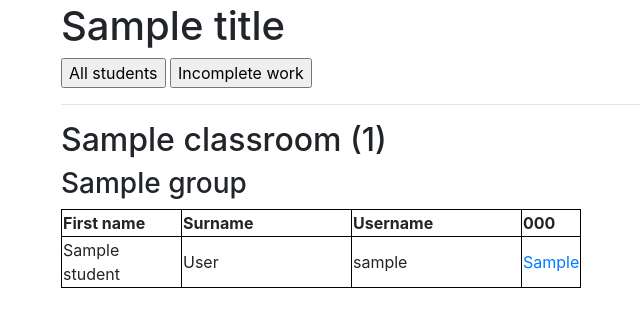
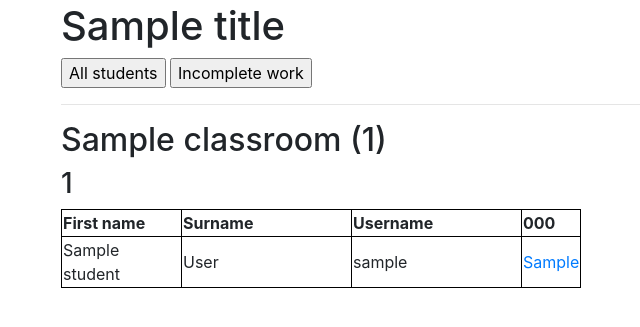
Before and after one commit to gbaman/classroom-repl-it-tracker, a Flask app: template repl_tracker/templates/main.html in a window 1280 px wide. Shown: the part 56-383 px from the top of the page, without its empty margins (24-664 px from the left). Run offline with Flask 2, Linux system fonts and the light colour scheme; the template is opened without the code that fills it: most values are stand-ins (such as "Sample title", 1, 10 or a date in 2020); parts of the project's set-up code (start-up, migrations or seed data) failed here and were passed over; some libraries are stand-ins or nearby versions.

Commit message:
Add groups support

```diff
--- a/repl_tracker/config_example.py
+++ b/repl_tracker/config_example.py
@@ -18,6 +18,9 @@ years = [YearGroup("YEAR-NAME", 123456, [123456], []),
 # If you want to ignore any users
 ignored_usernames = []
 
+# Used to create subgroups in a single Team. Format should be email_address, class_name
+student_csv_file_path = ""
+
 # Used for email reminders for students
 email_username = ""
 email_password = ""
--- a/repl_tracker/helpers.py
+++ b/repl_tracker/helpers.py
@@ -16,7 +16,7 @@ class Email():
         self.mail_body = mail_body
 
 
-def get_students_missing_work(classrooms:List[repl_teams.Team]):
+def get_students_missing_work(classrooms:List["repl_teams.Team"]):
 
     for classroom in classrooms:
         students_missing_work = []
@@ -71,10 +71,8 @@ def read_csv_students(csv_path, students: List["repl_teams.Student"]):
         for line in list(csv_reader)[1:]:
             if line:
                 email_address = line[0]
-                found = False
                 for student in students:
                     if student.student_email == email_address:
-                        found = True
                         student.group_name = line[1]
                         break
     return students
--- a/repl_tracker/templates/main.html
+++ b/repl_tracker/templates/main.html
@@ -10,9 +10,11 @@
         <br>
         <hr>
         <h2>{% if classroom.error %} Error - {{ classroom.classroom_id  }} {% else %} {{ classroom.team_full_name }} {% endif %} {% if classroom.filtered %} ({{ classroom.filtered_students| length }}/ {{ classroom.students | length }}) {% else %} ({{ classroom.selected_students_sorted_surname | length }}) {% endif %}</h2>
-        {% for group in classroom.groups %}
-            {% if group != None %}
-                <h3>{{ group }}</h3>
+        {% for group in classroom.groups.items() %}
+            {% if group[0] != None %}
+                <h3>{{ group[0] }}</h3>
+            {% else %}
+                <h3></h3>
             {% endif %}
                 <table>
 
@@ -24,7 +26,7 @@
                         <th><a title="{{assignment.datetime_due}}" >{{ assignment.exercise_code }}</a></th>
                     {% endfor %}
                 </tr>
-                {% for student in students %}
+                {% for student in group[1].selected_students_sorted_surname %}
                     {% if not student.to_ignore %}
 
                          <tr>
```
